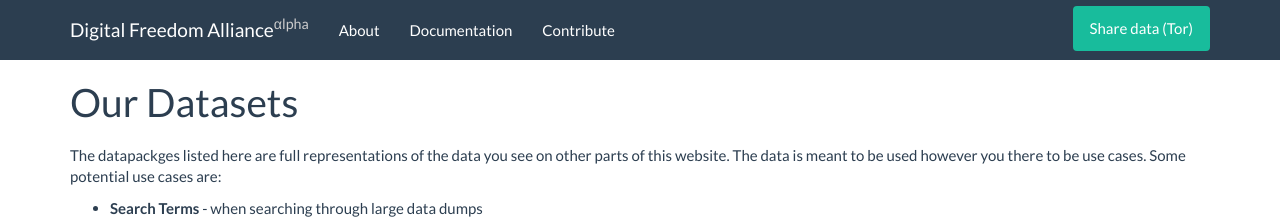
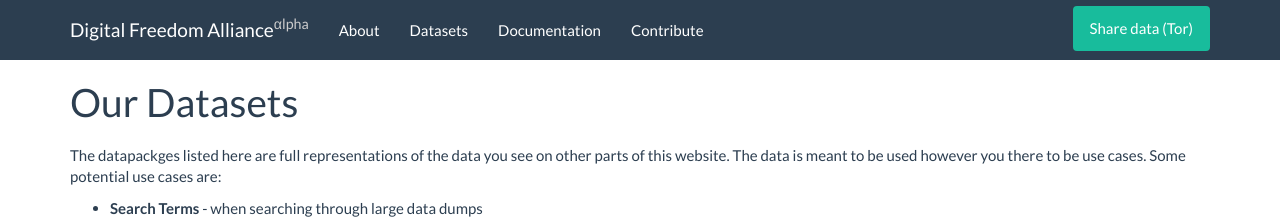
Before and after one commit to digitalfreedom/website, a Jekyll site: the page built from datasets.html, in a window 1280 px wide. Shown: the top 219 px of the page. Built offline with Jekyll 4.4.1, drawn with Linux system fonts in a browser that asks for light colours.

Commit message:
added link to header

```diff
--- a/_includes/head.html
+++ b/_includes/head.html
@@ -8,6 +8,7 @@
 
   <link rel="stylesheet" href="{{ "/bootstrap/css/bootstrap.min.css" | prepend: site.baseurl }}">
   <link rel="stylesheet" href="{{ "/css/jquery-jvectormap-2.0.4.css" | prepend: site.baseurl }}">
+  <link rel="stylesheet" href="{{ "/css/jquery.dataTables.min.css" | prepend: site.baseurl }}">
   <link rel="canonical" href="{{ page.url | replace:'index.html','' | prepend: site.baseurl | prepend: site.url }}">
   <link rel="alternate" type="application/rss+xml" title="{{ site.title }}" href="{{ "/feed.xml" | prepend: site.baseurl | prepend: site.url }}" />
 </head>
--- a/_includes/header.html
+++ b/_includes/header.html
@@ -10,6 +10,7 @@
       <a class="navbar-brand" href="/">{{ site.title }}<sup style="color: #ccc">&alpha;lpha</sup></a>
       <ul class="nav navbar-nav">
         <li><a href="/about/">About</a></li>
+        <li><a href="/datasets/">Datasets</a></li>
         <li><a href="/docs/">Documentation</a></li>
         <li><a href="/contribute/">Contribute</a></li>
         <!--<li><a href="/blog/">Blog</a></li>-->
```
